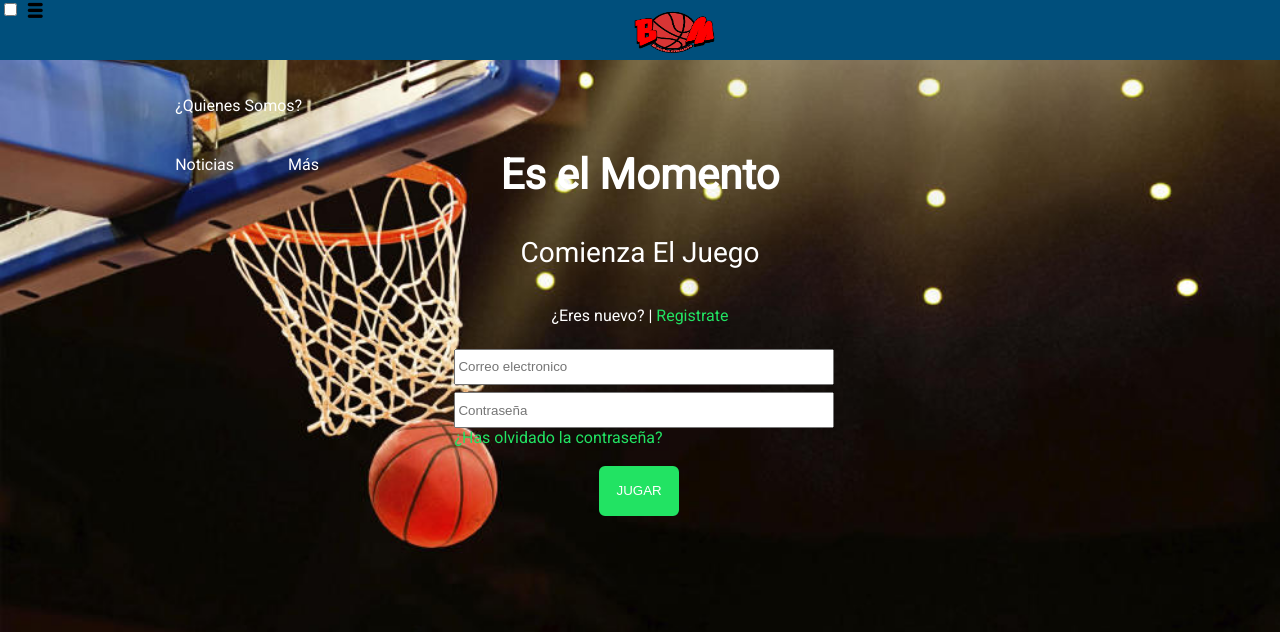
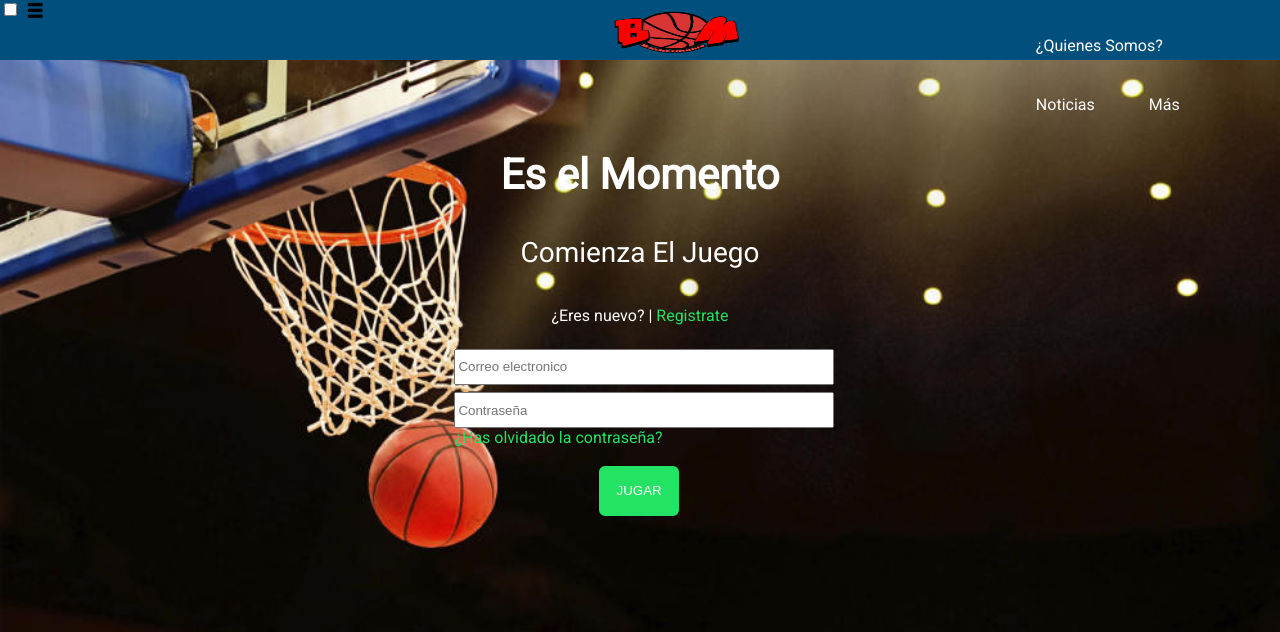
Before and after one commit to VillalbaEsp/basketmunio, a PHP site: page /html/login.html in a window 1280 px wide. Shown: the top 632 px of the page. Run offline with PHP 8.4, Linux system fonts and the light colour scheme.

Commit message:
1/05/2017

```diff
--- a/css/estilo.css
+++ b/css/estilo.css
@@ -45,7 +45,7 @@ body{
     height: 100%;
     display: inline-block;
     vertical-align: top;
-     margin-left: 45%;
+     margin-left: 43%;
 
 }
 
@@ -59,7 +59,7 @@ body{
 }
 
 #menu_contenedor_img img{
-    width: 50%;
+    width: 200px;
     height: 100%;
     opacity: 1;
 }
```
